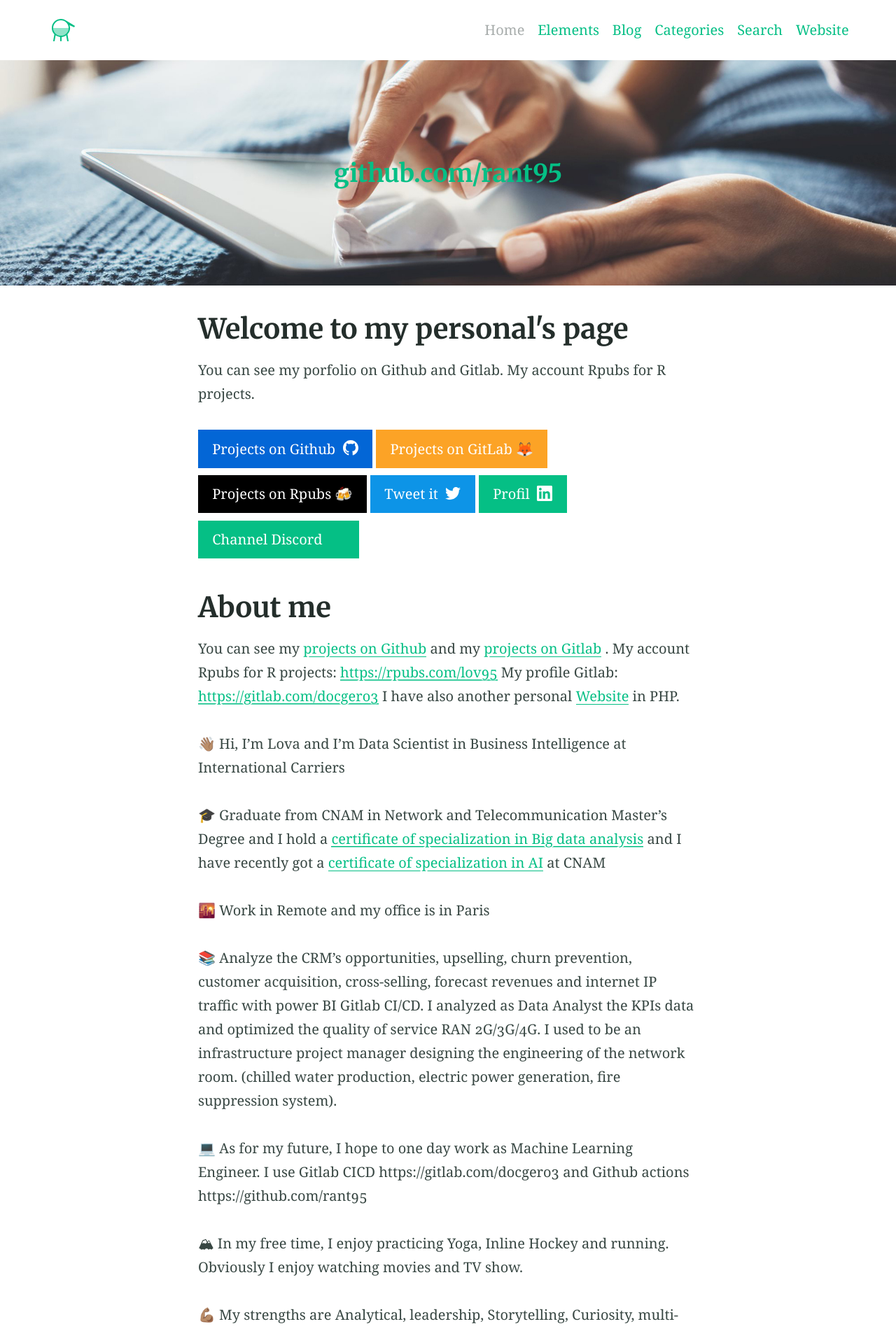
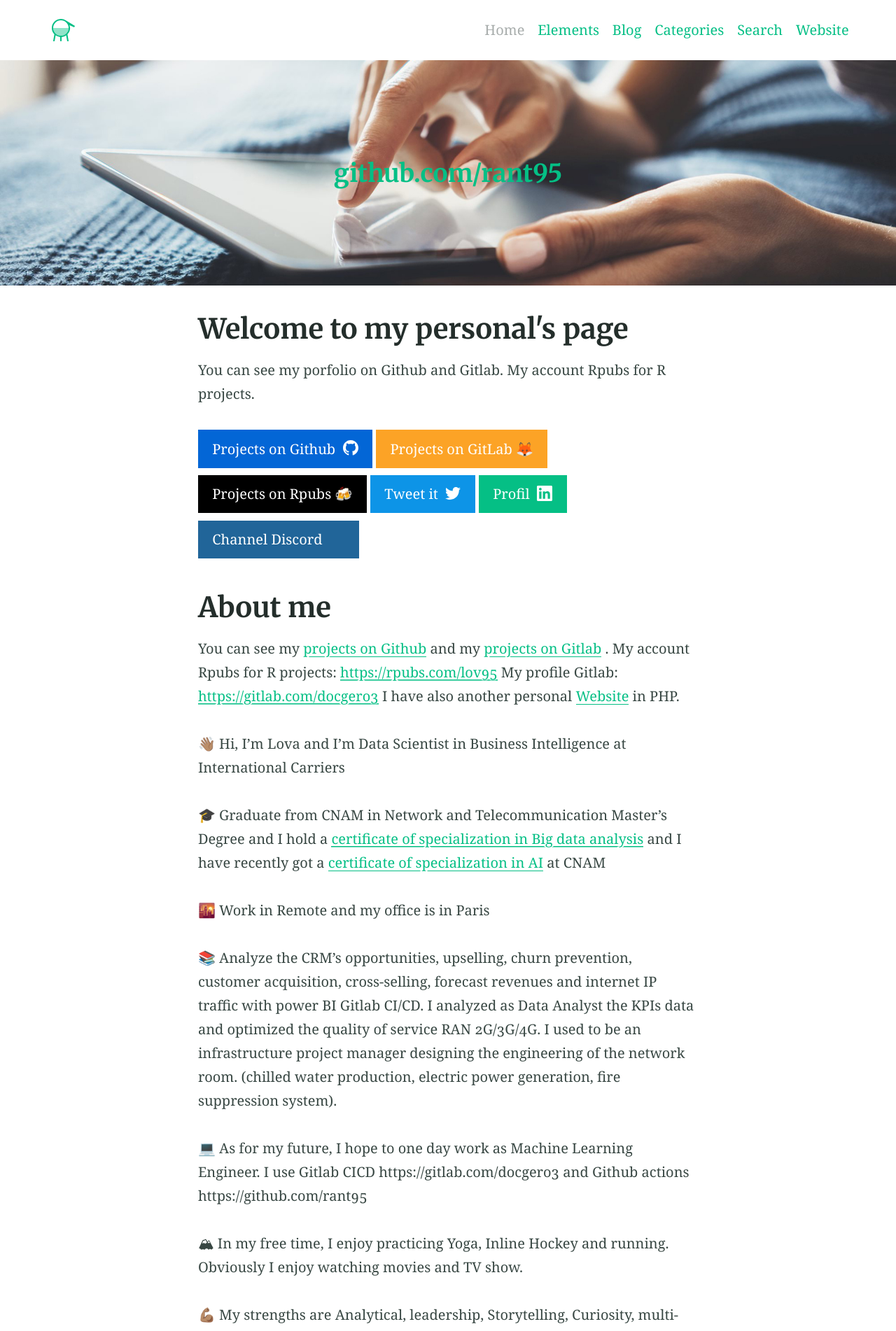
Before and after one commit to rant95/rant95.github.io, a Jekyll site: the page built from index.md, in a window 1280 px wide. Shown: the top 1902 px of the page at 70% size. Built offline with Jekyll 4.4.1, drawn with Linux system fonts in a browser that asks for light colours.

Commit message:
Update index.md

```diff
--- a/index.md
+++ b/index.md
@@ -9,7 +9,7 @@ feature_image: "U301137.jpg"
 You can see my porfolio on Github and Gitlab. My account Rpubs for R projects.
 
 
-{% include button.html text="Projects on Github" icon="github" link="https://github.com/rant95/" color="#0366d6" %} {% include button.html text="Projects on GitLab 🦊" link="https://gitlab.com/docgero3" color="#fca326" %} {% include button.html text="Projects on Rpubs 🍻"  link="https://rpubs.com/lov95" color="#000000" %} {% include button.html text="Tweet it" icon="twitter" link="https://twitter.com/intent/tweet/?url=https://rant95.github.io&text=The%20porfolio%20of%20Lova" color="#0d94e7" %} {% include button.html text="Profil" icon="linkedin" link="https://www.linkedin.com/in/loran7/" %} {% include button.html text="Channel Discord" icon="discord" link="https://discord.com/channels/1102561630694420604/1102561631650709616" %}
+{% include button.html text="Projects on Github" icon="github" link="https://github.com/rant95/" color="#0366d6" %} {% include button.html text="Projects on GitLab 🦊" link="https://gitlab.com/docgero3" color="#fca326" %} {% include button.html text="Projects on Rpubs 🍻"  link="https://rpubs.com/lov95" color="#000000" %} {% include button.html text="Tweet it" icon="twitter" link="https://twitter.com/intent/tweet/?url=https://rant95.github.io&text=The%20porfolio%20of%20Lova" color="#0d94e7" %} {% include button.html text="Profil" icon="linkedin" link="https://www.linkedin.com/in/loran7/" %} {% include button.html text="Channel Discord" icon="discord" link="https://discord.com/channels/1102561630694420604/1102561631650709616" color="#216599" %}
 
 # About me
 
```
